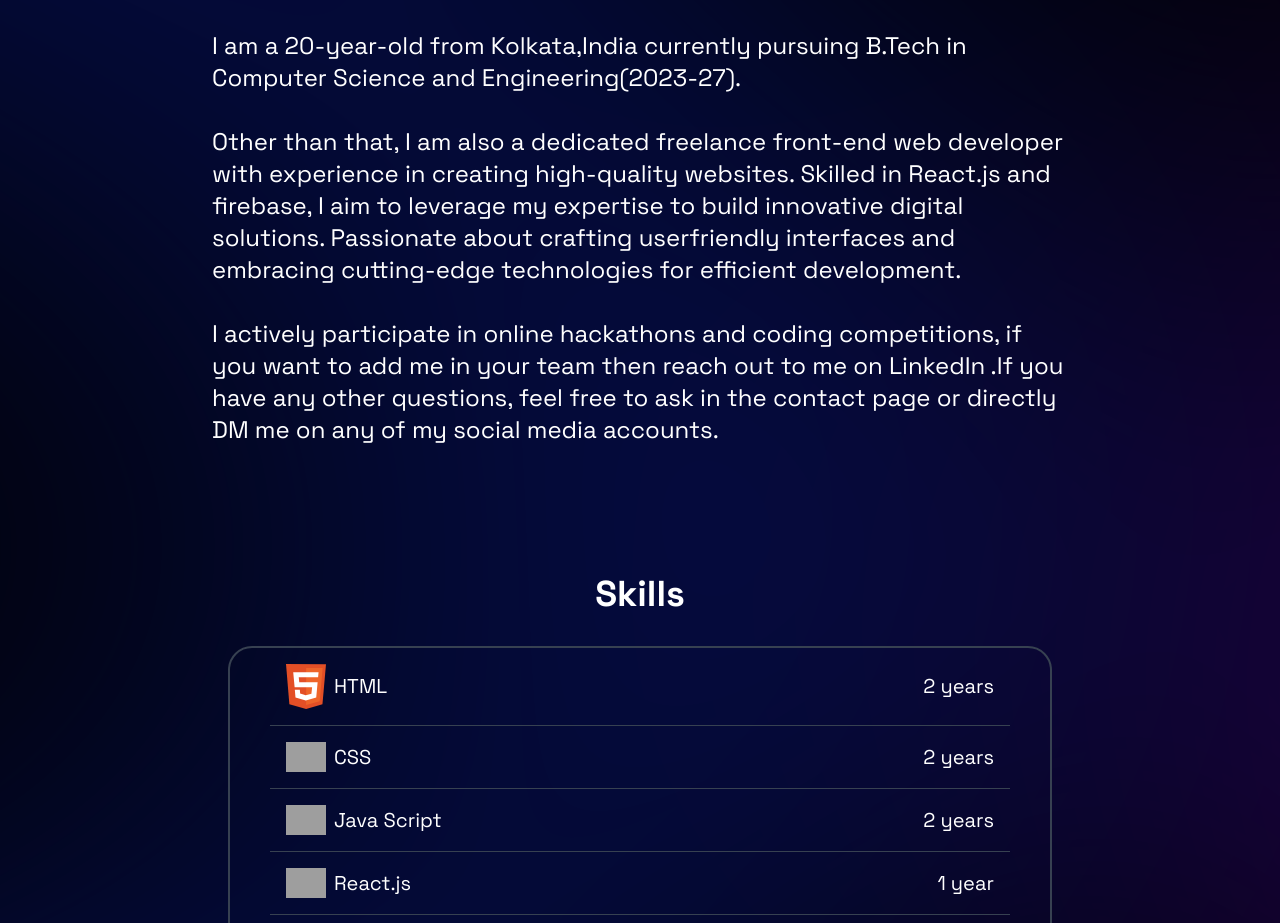
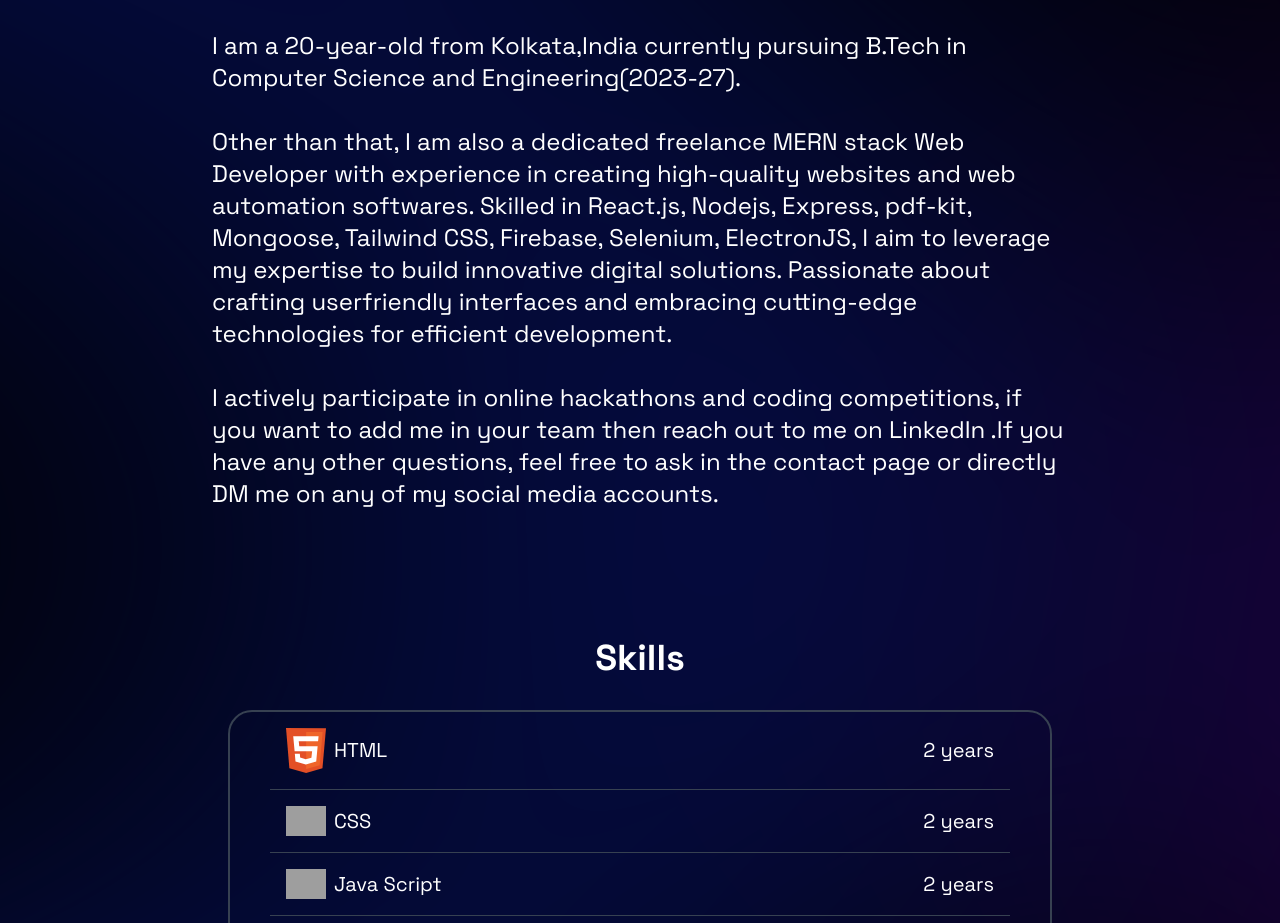
Before and after one commit to Ayush215mb/Ayush215mb-Portfolio, a React (Vite) app: page / in a window 1280 px wide. Shown: the part 1620-2543 px from the top of the page. Built offline with nearby package versions, Linux system fonts and the light colour scheme; grey boxes are pictures that could not be loaded.

Commit message:
updated the bio with my new skill set

```diff
--- a/src/Components/Bio.jsx
+++ b/src/Components/Bio.jsx
@@ -22,12 +22,13 @@ const Bio = () => {
             whileInView={"show"}
             viewport={{ once: true, amount: 0.7 }}
           >
-            Other than that, I am also a dedicated freelance front-end web
-            developer with experience in creating high-quality websites. Skilled
-            in React.js and firebase, I aim to leverage my expertise to build
-            innovative digital solutions. Passionate about crafting userfriendly
-            interfaces and embracing cutting-edge technologies for efficient
-            development.
+            Other than that, I am also a dedicated freelance MERN stack Web
+            Developer with experience in creating high-quality websites and web
+            automation softwares. Skilled in React.js, Nodejs, Express, pdf-kit,
+            Mongoose, Tailwind CSS, Firebase, Selenium, ElectronJS, I aim to
+            leverage my expertise to build innovative digital solutions.
+            Passionate about crafting userfriendly interfaces and embracing
+            cutting-edge technologies for efficient development.
           </motion.p>
           <motion.p
             variants={fadeIn("right", 0.6)}
```
